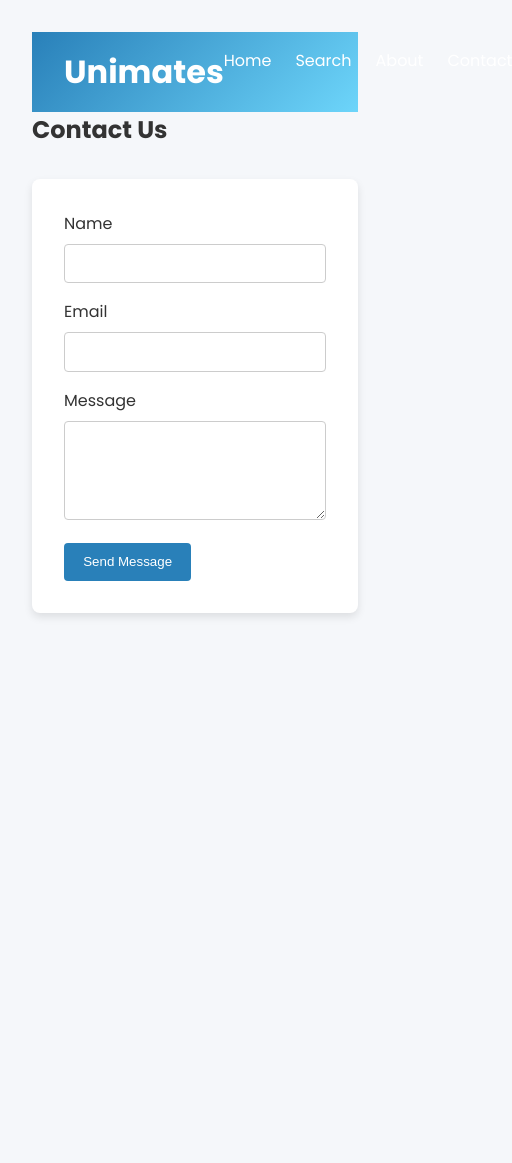
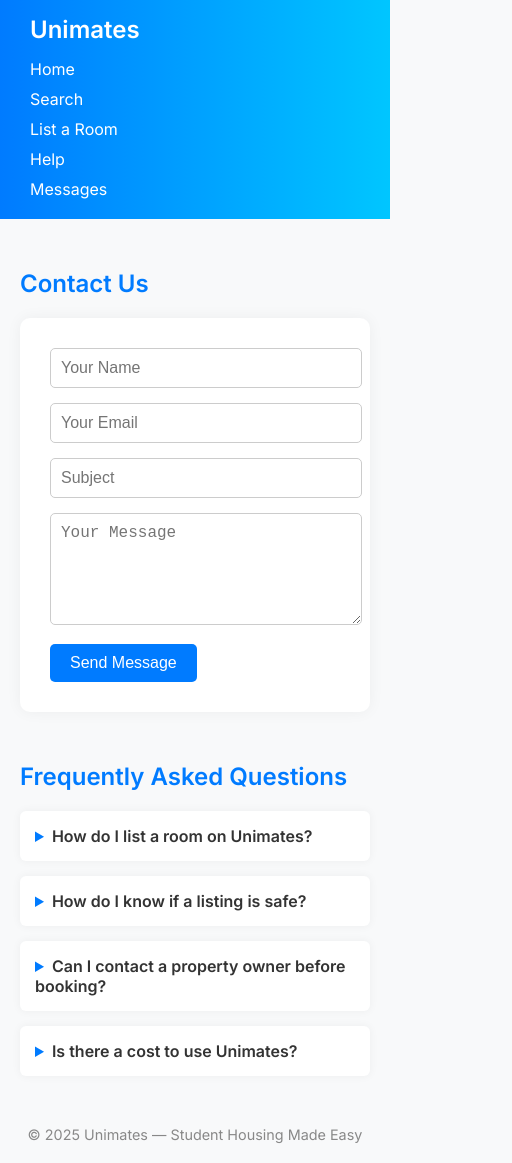
Before and after one commit to mmustafa8418/Elec3610, a plain HTML site: page Unimates/contact.html in a window 390 px wide. Shown: the whole page, 512 px wide, since content can reach past the window. Before the commit the page ends 844 px from the top, so only its background shows below. Drawn offline with Linux system fonts and the light colour scheme.

Commit message:
Add files via upload

```diff
--- a/Unimates/contact.html
+++ b/Unimates/contact.html
@@ -1,49 +1,215 @@
 <!DOCTYPE html>
 <html lang="en">
 <head>
-  <meta charset="UTF-8" />
-  <meta name="viewport" content="width=device-width, initial-scale=1.0"/>
-  <title>Unimates - Contact</title>
-  <link href="https://fonts.googleapis.com/css2?family=Poppins:wght@300;400;600;700&display=swap" rel="stylesheet">
+  <meta charset="UTF-8">
+  <title>Contact Us – Unimates</title>
+  <meta name="viewport" content="width=device-width, initial-scale=1.0">
+  <link href="https://fonts.googleapis.com/css2?family=Inter:wght@400;600&display=swap" rel="stylesheet">
   <style>
-    * { margin:0; padding:0; box-sizing:border-box; }
-    body { font-family:'Poppins',sans-serif; background:#f5f7fa; color:#333; padding:2rem; }
-    header { background:linear-gradient(135deg,#2980b9,#6dd5fa); color:#fff; padding:1rem 2rem; display:flex; justify-content:space-between; }
-    nav ul { list-style:none; display:flex; gap:1.5rem; }
-    nav a { color:#fff; text-decoration:none; }
+    body {
+      font-family: 'Inter', sans-serif;
+      margin: 0;
+      background-color: #f8f9fa;
+      color: #333;
+    }
+
+    nav {
+      background: linear-gradient(to right, #007bff, #00c6ff);
+      padding: 15px 30px;
+      display: flex;
+      justify-content: space-between;
+      align-items: center;
+      flex-wrap: wrap;
+    }
+
+    nav h1 {
+      margin: 0;
+      font-size: 1.5rem;
+      color: white;
+    }
+
+    .nav-links {
+      display: flex;
+      flex-wrap: wrap;
+      margin-top: 10px;
+    }
+
+    .nav-links a {
+      margin-left: 20px;
+      color: white;
+      text-decoration: none;
+      font-weight: 500;
+    }
+
+    .nav-links a:hover {
+      text-decoration: underline;
+    }
+
+    .container {
+      max-width: 1000px;
+      margin: 50px auto;
+      padding: 0 20px;
+    }
+
+    h2 {
+      color: #007bff;
+      margin-bottom: 20px;
+    }
+
     form {
-      background:#fff; padding:2rem; border-radius:8px;
-      max-width:600px; margin:2rem auto;
-      box-shadow:0 4px 8px rgba(0,0,0,0.1);
+      background: white;
+      padding: 30px;
+      border-radius: 10px;
+      box-shadow: 0 0 15px rgba(0,0,0,0.05);
     }
-    label { display:block; margin-bottom:0.5rem; }
-    input, textarea { width:100%; padding:0.7rem; margin-bottom:1rem; border:1px solid #ccc; border-radius:4px; }
-    button { background:#2980b9; color:#fff; border:none; padding:0.7rem 1.2rem; border-radius:4px; cursor:pointer; }
+
+    input, textarea {
+      width: 100%;
+      padding: 10px;
+      margin-bottom: 15px;
+      border-radius: 5px;
+      border: 1px solid #ccc;
+      font-size: 1rem;
+    }
+
+    button {
+      padding: 10px 20px;
+      background-color: #007bff;
+      border: none;
+      color: white;
+      font-size: 1rem;
+      border-radius: 5px;
+      cursor: pointer;
+    }
+
+    button:hover {
+      background-color: #0056b3;
+    }
+
+    .success-message {
+      margin-top: 20px;
+      background-color: #e9f7ef;
+      padding: 15px;
+      border-left: 5px solid #28a745;
+      border-radius: 6px;
+      font-size: 1rem;
+      color: #155724;
+      display: none;
+    }
+
+    .faq {
+      margin-top: 50px;
+    }
+
+    details {
+      margin-bottom: 15px;
+      background: white;
+      padding: 15px;
+      border-radius: 6px;
+      box-shadow: 0 0 10px rgba(0,0,0,0.05);
+      cursor: pointer;
+    }
+
+    summary {
+      font-weight: 600;
+      font-size: 1rem;
+      cursor: pointer;
+    }
+
+    summary::marker {
+      color: #007bff;
+    }
+
+    footer {
+      font-size: 0.9rem;
+      color: #888;
+      text-align: center;
+      margin: 50px auto 20px;
+    }
+
+    @media (max-width: 600px) {
+      nav {
+        flex-direction: column;
+        align-items: flex-start;
+      }
+      .nav-links {
+        margin-top: 10px;
+        flex-direction: column;
+      }
+      .nav-links a {
+        margin: 5px 0;
+      }
+    }
   </style>
 </head>
 <body>
-  <header>
+
+  <nav>
     <h1>Unimates</h1>
-    <nav>
-      <ul>
-        <li><a href="index.html">Home</a></li>
-        <li><a href="search.html">Search</a></li>
-        <li><a href="about.html">About</a></li>
-        <li><a href="contact.html">Contact</a></li>
-      </ul>
-    </nav>
-  </header>
-  <main>
-    <h2>Contact Us</h2>
-    <form onsubmit="alert('Message sent!'); return false;">
-      <label>Name</label>
-      <input type="text" required>
-      <label>Email</label>
-      <input type="email" required>
-      <label>Message</label>
-      <textarea rows="5" required></textarea>
-      <button type="submit">Send Message</button>
-    </form>
-  </main>
+    <div class="nav-links">
+      <a href="index.html">Home</a>
+      <a href="search.html">Search</a>
+      <a href="list.html">List a Room</a>
+      <a href="help.html">Help</a>
+      <a href="messages.html">Messages</a>
+    </div>
+  </nav>
+
+  <div class="container">
+    <section class="contact-form">
+      <h2>Contact Us</h2>
+      <form id="contactForm">
+        <input type="text" id="name" placeholder="Your Name" required>
+        <input type="email" id="email" placeholder="Your Email" required>
+        <input type="text" id="subject" placeholder="Subject" required>
+        <textarea rows="5" id="message" placeholder="Your Message" required></textarea>
+        <button type="submit">Send Message</button>
+      </form>
+      <div class="success-message" id="successMessage">
+        ✅ Thank you! Your message has been submitted. We'll get back to you via email within 2–3 working days.
+      </div>
+    </section>
+
+    <section class="faq">
+      <h2>Frequently Asked Questions</h2>
+      <details>
+        <summary>How do I list a room on Unimates?</summary>
+        <p>You can list a room by clicking “List a Room” in the navigation bar and filling out the form. You must be a verified student.</p>
+      </details>
+      <details>
+        <summary>How do I know if a listing is safe?</summary>
+        <p>All users are required to verify their university credentials. We also monitor reports and apply filters for scams.</p>
+      </details>
+      <details>
+        <summary>Can I contact a property owner before booking?</summary>
+        <p>Yes, use our secure in-platform messaging system to chat before finalizing any arrangements.</p>
+      </details>
+      <details>
+        <summary>Is there a cost to use Unimates?</summary>
+        <p>Creating an account and browsing is free. Listing properties and premium features may include small service fees.</p>
+      </details>
+    </section>
+  </div>
+
+  <footer>
+    © 2025 Unimates — Student Housing Made Easy
+  </footer>
+
+  <script>
+    document.getElementById("contactForm").addEventListener("submit", function(e) {
+      e.preventDefault();
+
+      const name = document.getElementById("name").value.trim();
+      const email = document.getElementById("email").value.trim();
+      const subject = document.getElementById("subject").value.trim();
+      const message = document.getElementById("message").value.trim();
+
+      if (name && email && subject && message) {
+        document.getElementById("successMessage").style.display = "block";
+        document.getElementById("contactForm").reset();
+      }
+    });
+  </script>
+
 </body>
 </html>
```
Also changed, not shown: Unimates/homepage.html (added, +244 -0 lines), Unimates/payments.html (added, +171 -0 lines).
